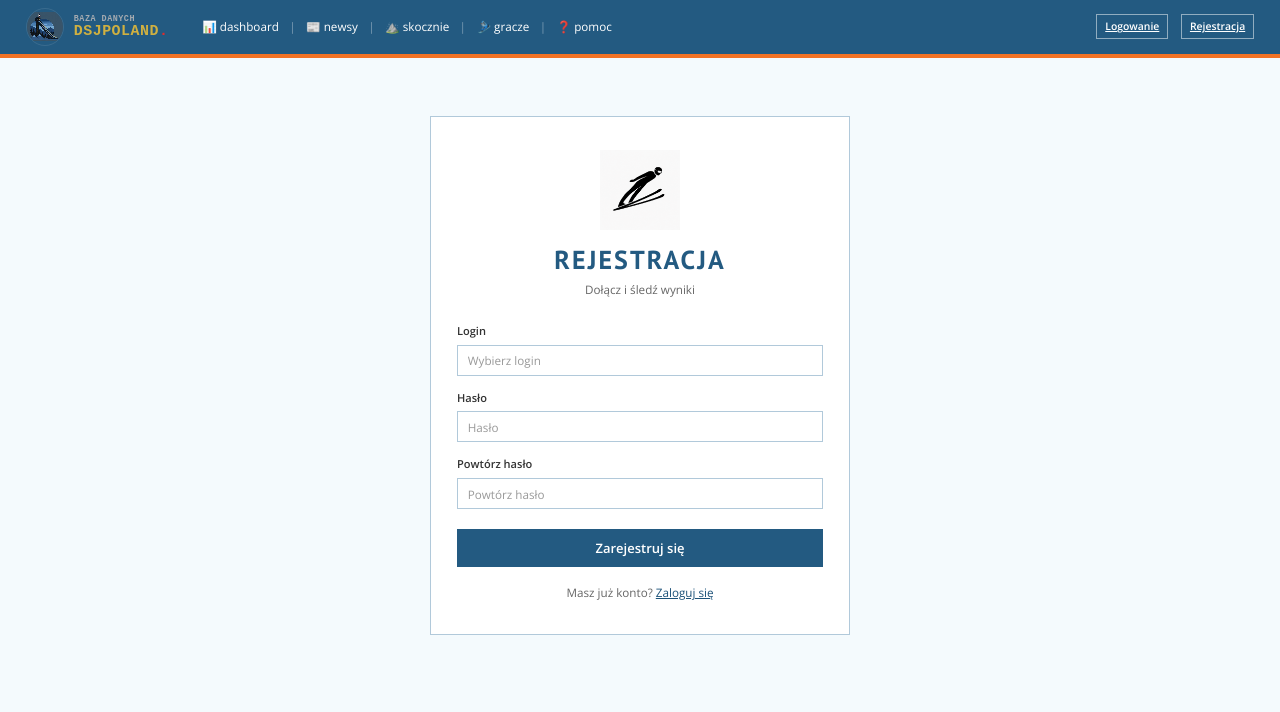
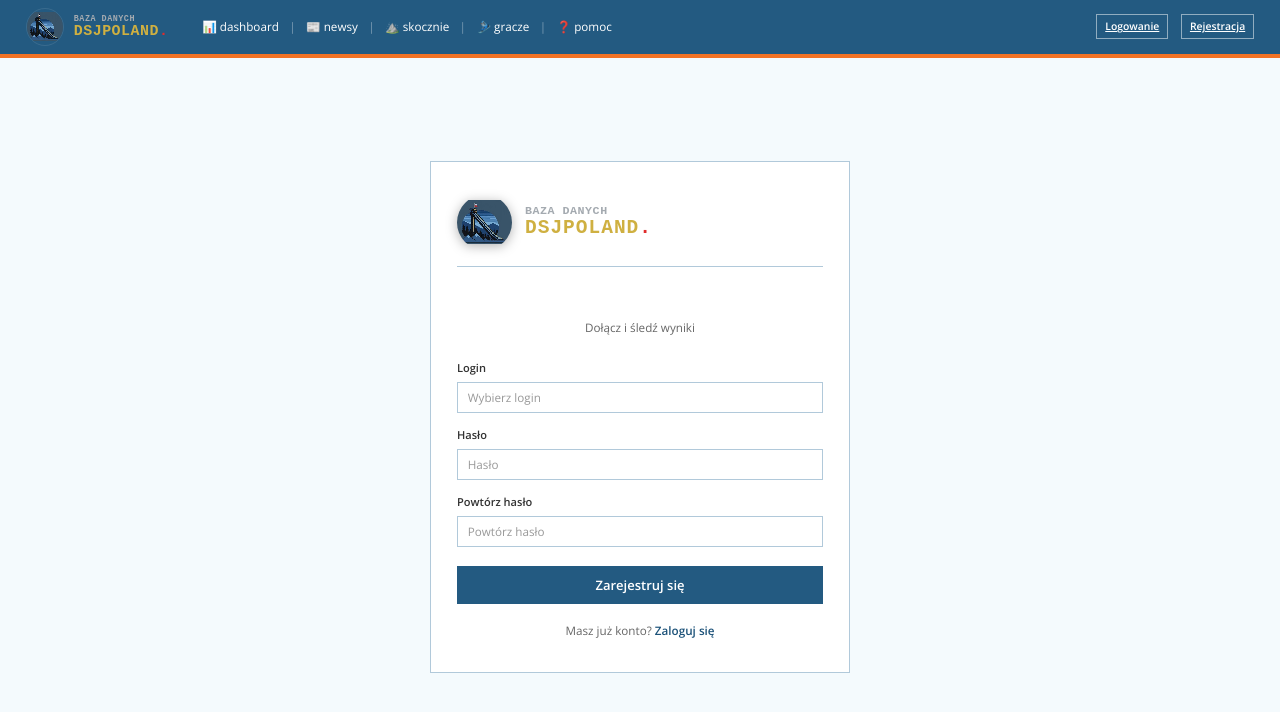
Before and after one commit to emiljanu15/dsj-portal, an Angular app: page /rejestracja in a window 1280 px wide. Shown: the top 712 px of the page. Built offline with nearby package versions, Linux system fonts and the light colour scheme; a web font is replaced by a local one.

Commit message:
poprawki w rejestracji i logowaniu

```diff
--- a/src/app/components/rejestracja/rejestracja.component.html
+++ b/src/app/components/rejestracja/rejestracja.component.html
@@ -1,6 +1,14 @@
 <div class="auth-wrap page-enter">
   <div class="auth-card">
-    <img src="assets/logo.png" alt="DSJ Portal" class="auth-logo">
+
+    <div class="auth-brand-wrap">
+      <img src="assets/logo-skocznia.jpg" alt="DSJ Skocznia" class="auth-logo-img">
+      <div class="auth-brand-text">
+        <span class="brand-text-top">Baza danych</span>
+        <span class="brand-text-main">DSJPOLAND<span class="dot-red">.</span></span>
+      </div>
+    </div>
+
     <h2>Rejestracja</h2>
     <p class="auth-sub">Dołącz i śledź wyniki</p>
 
--- a/src/app/components/rejestracja/rejestracja.component.scss
+++ b/src/app/components/rejestracja/rejestracja.component.scss
@@ -1,7 +1,14 @@
+// Zmienne kolorów retro DSJ wyciągnięte z grafiki
+$dsj-text-gray: #a4aab0;
+$dsj-text-gold: #cfb041;
+$dsj-dot-red: #e02c2c;
+
 .auth-wrap {
   display: flex;
   justify-content: center;
+  align-items: center;
   padding: 3rem 1rem;
+  min-height: calc(100vh - 120px); // Centrowanie w pionie względem wysokości ekranu
 }
 
 .auth-card {
@@ -13,26 +20,60 @@
   padding: 2.5rem 2rem;
   box-shadow: var(--shadow);
 
-  .auth-icon {
-    font-size: 3rem;
-    text-align: center;
-    margin-bottom: .75rem;
+  // ── NOWY BLOK RETRO BRANDINGU (Skocznia + Stylizowany napis) ───────────
+  .auth-brand-wrap {
+    display: flex;
+    align-items: center;
+    gap: 1rem;
+    border-bottom: 1px solid var(--border);
+    padding-bottom: 1.25rem;
+    margin-bottom: 1.25rem;
+
+    .auth-logo-img {
+      width: 55px;
+      height: 55px;
+      object-fit: contain;
+      border-radius: 50%;
+      image-rendering: pixelated; // Zachowuje ostre krawędzie retro pikseli
+      filter: drop-shadow(0 2px 6px rgba(0, 0, 0, 0.3));
+    }
+
+    .auth-brand-text {
+      display: flex;
+      flex-direction: column;
+      font-family: 'Courier New', Courier, monospace;
+      font-weight: 900;
+      text-transform: uppercase;
+      line-height: 1.1;
+      text-align: left; // Wymuszenie wyrównania do lewej dla tekstu obok logo
+
+      .brand-text-top {
+        color: $dsj-text-gray;
+        font-size: 0.9rem;
+        letter-spacing: 0.5px;
+      }
+
+      .brand-text-main {
+        color: $dsj-text-gold;
+        font-size: 1.5rem;
+        letter-spacing: 1px;
+      }
+
+      .dot-red {
+        color: $dsj-dot-red;
+      }
+    }
   }
 
-  .auth-logo {
-    max-width: 100%;
-    height: auto;
-    max-height: 80px;
-    display: block;
-    margin: 0 auto 1rem;
-  }
-
+  // ── TYTUŁY I PODTYTUŁY FORMULARZA ───────────────────────────────────────
   h2 {
     text-align: center;
-    font-size: 2rem;
+    font-size: 1.8rem;
     text-transform: uppercase;
     letter-spacing: .08em;
+    margin-top: 0.5rem;
     margin-bottom: .3rem;
+    color: var(--snow);
   }
 
   .auth-sub {
@@ -42,6 +83,7 @@
     margin-bottom: 1.75rem;
   }
 
+  // ── PRZYCISK ZATWIERDZENIA ──────────────────────────────────────────────
   .full-btn {
     width: 100%;
     justify-content: center;
@@ -50,11 +92,43 @@
     margin-top: .5rem;
   }
 
+  // ── LINK PRZEJŚCIA (LOGOWANIE / REJESTRACJA) ───────────────────────────
   .auth-link {
     text-align: center;
     margin-top: 1.25rem;
     font-size: .9rem;
     color: var(--text-dim);
-    a { color: var(--accent); }
+
+    a {
+      color: var(--accent);
+      text-decoration: none;
+      font-weight: 600;
+
+      &:hover {
+        text-decoration: underline;
+      }
+    }
   }
 }
+
+// ── RESPONSYWNOŚĆ DLA SMARTFONÓW ───────────────────────────────────────────
+@media (max-width: 480px) {
+  .auth-card {
+    padding: 1.75rem 1.25rem;
+
+    .auth-brand-wrap {
+      .auth-logo-img {
+        width: 45px;
+        height: 45px;
+      }
+      .auth-brand-text {
+        .brand-text-top { font-size: 0.75rem; }
+        .brand-text-main { font-size: 1.25rem; }
+      }
+    }
+
+    h2 {
+      font-size: 1.5rem;
+    }
+  }
+}
```
